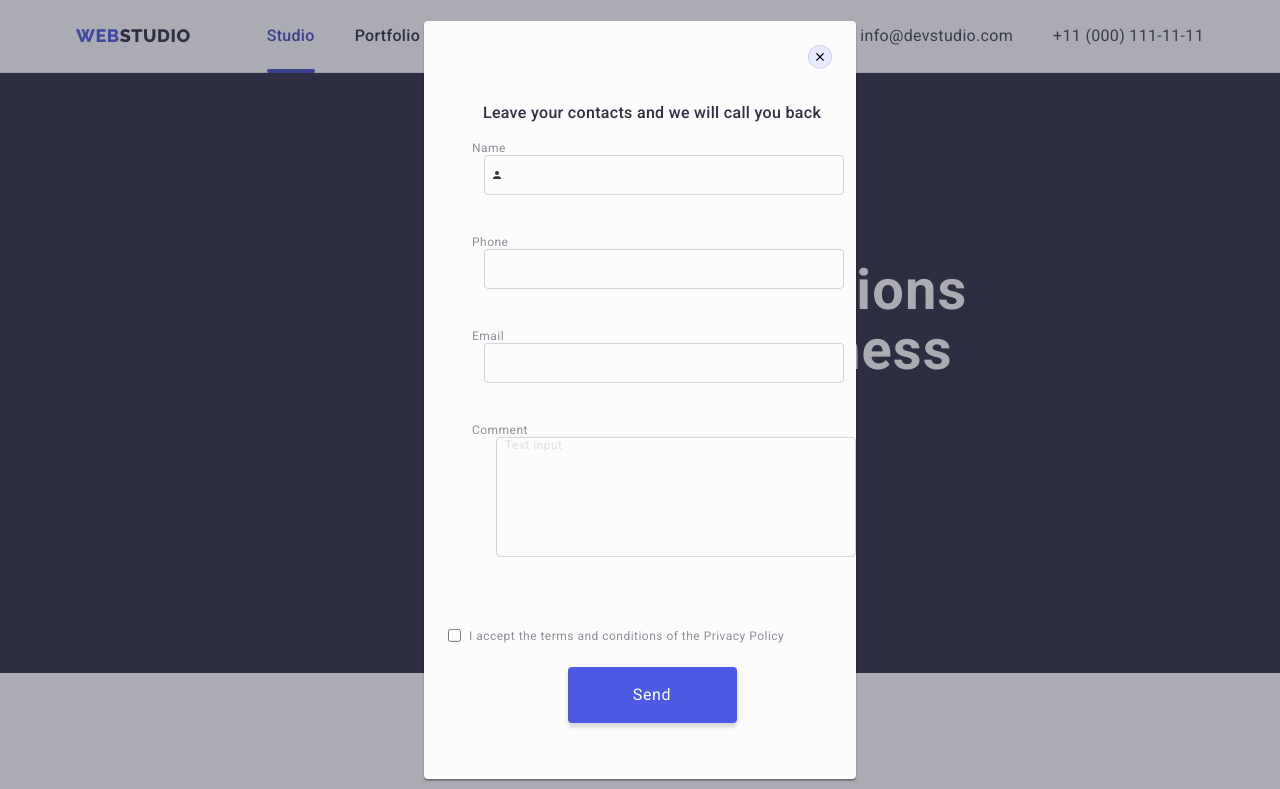
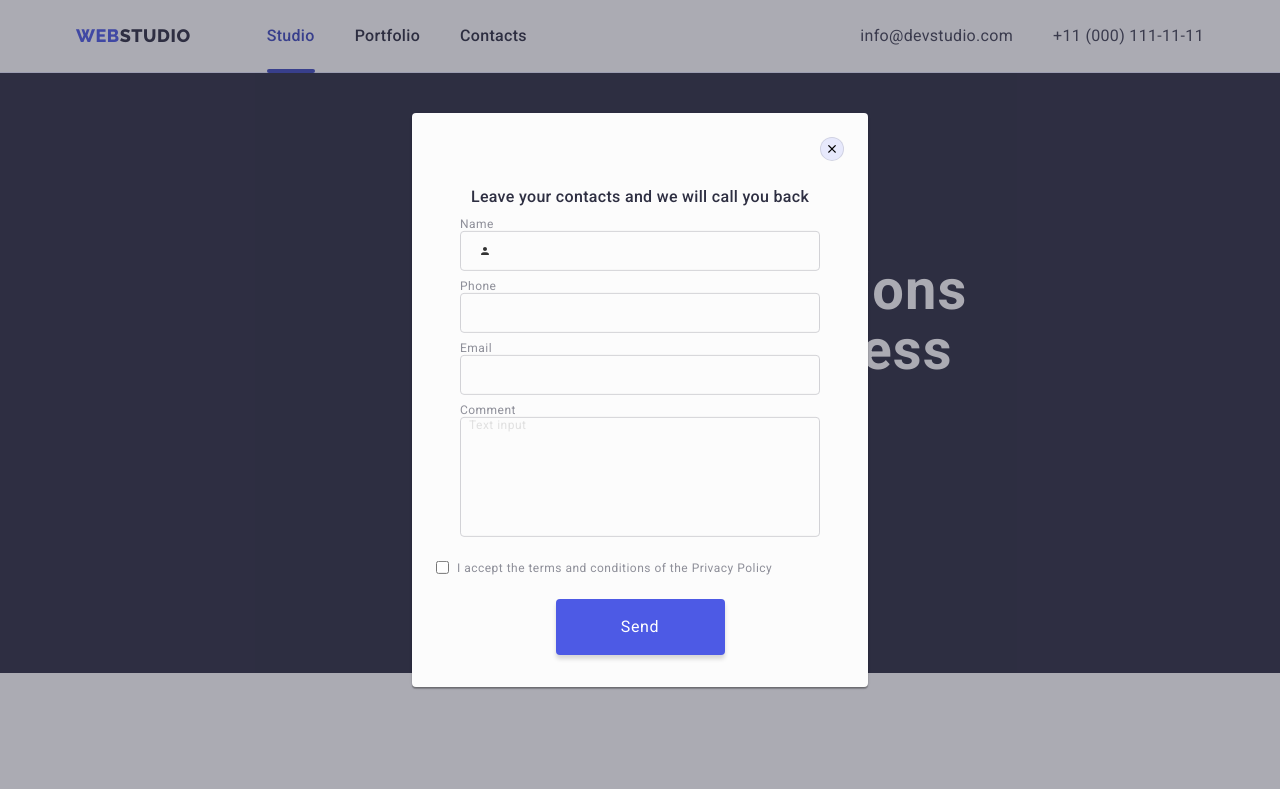
Before and after one commit to javalearnonl/goit-markup-hw-06, a plain HTML site: page index.html in a window 1280 px wide. Both pictures are taken after a click on the button "Order Service". Shown: the top 789 px of the page. Drawn offline with nearby package versions, Linux system fonts and the light colour scheme.

Commit message:
Update styles.css

```diff
--- a/css/styles.css
+++ b/css/styles.css
@@ -717,8 +717,7 @@ img {
 /* ./////////////////////////////////// */
 .modal-form {
   margin-bottom: 8px;
-  margin-left: 24px;
-  margin-bottom: 24px;
+  padding: 0 24px;
   display: block;
 }
 .subtitle-modal {
```
